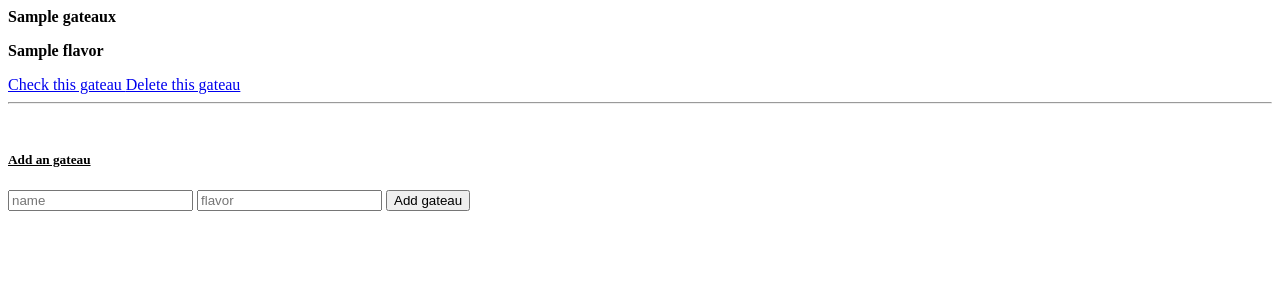
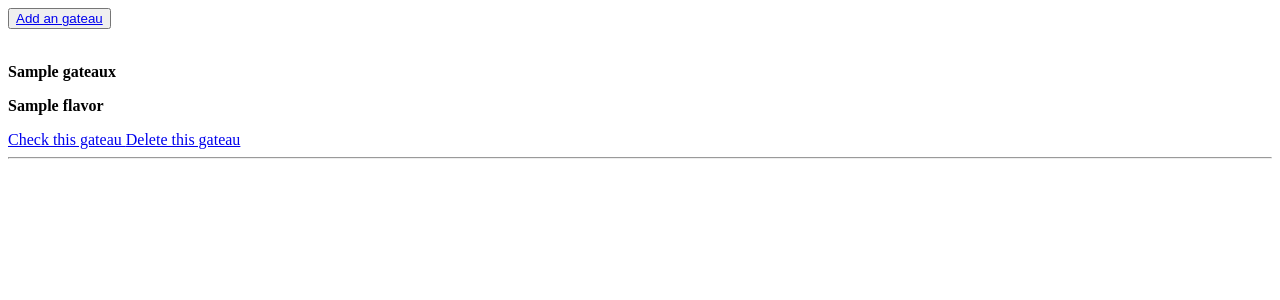
Before and after one commit to JessicaVF/garage-php, a PHP site: template templates/gateaux/gateaux.html.php in a window 1280 px wide. Shown: the top 300 px of the page. Run offline with PHP 8.4, Linux system fonts and the light colour scheme; the template is opened without the code that fills it: most values are stand-ins (such as "Sample title", 1, 10 or a date in 2020).

Commit message:
add gateau new version

```diff
--- a/templates/gateaux/gateaux.html.php
+++ b/templates/gateaux/gateaux.html.php
@@ -1,6 +1,10 @@
-<?php
 
-foreach($gateaux as $gateau){ ?>
+
+<button class="btn btn-secondary"> <a href="index.php?controller=gateau&task=create">Add an gateau </a></button>
+
+<br>
+<br>
+<?php foreach($gateaux as $gateau){ ?>
 
 <div class="row">
           <p><strong>  <?php echo $gateau['name']; ?>  </strong></p>
@@ -9,15 +13,4 @@ foreach($gateaux as $gateau){ ?>
           <a class="btn btn-danger" href="index.php?controller=gateau&task=suppr&id=<?php echo $gateau['id']?>">Delete this gateau </a>
   </div>
   <hr>
-
-
-
 <?php } ?>
-<br>
-<h5><u>Add an gateau</u></h3>
-    <form action="index.php?controller=gateau&task=save" method="POST">
-        <input type="text" name="name" placeholder="name" required>
-        <input type="text" name="flavor" placeholder="flavor" required>
-        <input type="submit" value="Add gateau">
-    </form>
-    <br>
```
Also changed, not shown: templates/gateaux/create.html.php (+4 -6 lines).
